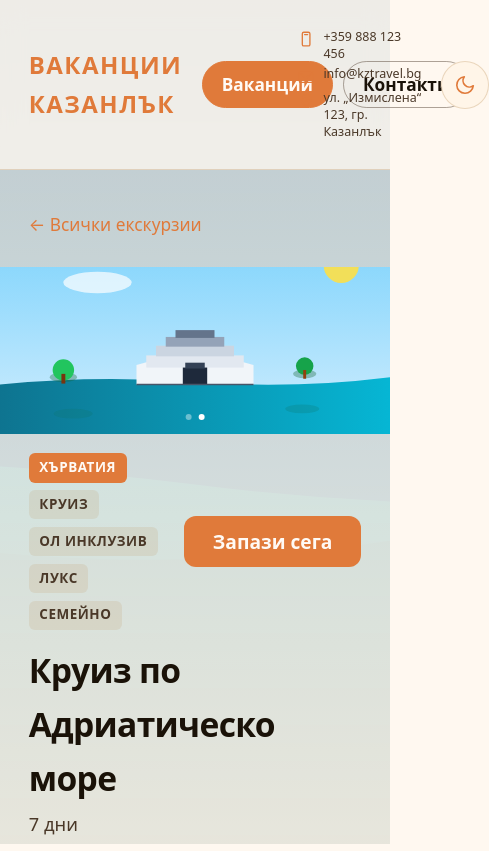
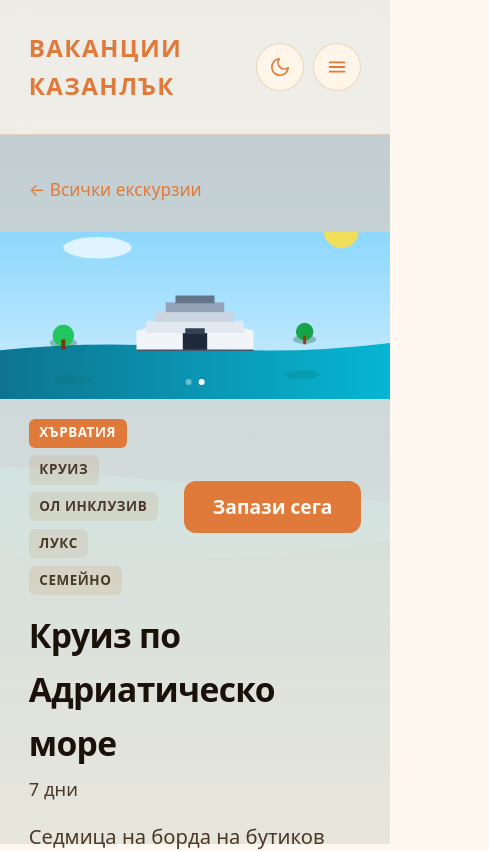
Before and after one commit to nedevski/kztravel, a React (Vite) app: page /trips/adriatic-cruise in a window 390 px wide. Shown: the top 851 px of the page, 489 px wide, since content can reach past the window. Built offline with nearby package versions, Linux system fonts and the light colour scheme.

Commit message:
navbar menu update

```diff
--- a/src/components/Layout.tsx
+++ b/src/components/Layout.tsx
@@ -1,15 +1,18 @@
-import { useEffect, type CSSProperties } from 'react'
+import { useEffect, useState, type CSSProperties } from 'react'
 import { Link, Outlet, useLocation } from 'react-router-dom'
 import { HeaderContact } from '@/components/HeaderContact'
 import { HeaderNav } from '@/components/HeaderNav'
 import { ThemeToggle } from '@/components/ThemeToggle'
 import { siteSettings } from '@/lib/loadData'
+import { ui } from '@/lib/strings'
 
 export function Layout() {
   const { pathname } = useLocation()
+  const [menuOpen, setMenuOpen] = useState(false)
 
   useEffect(() => {
     window.scrollTo(0, 0)
+    setMenuOpen(false)
   }, [pathname])
 
   useEffect(() => {
@@ -27,14 +30,42 @@ export function Layout() {
 
   return (
     <div className="site" style={bgStyle}>
-      <header className="site-header">
+      <header className={`site-header${menuOpen ? ' site-header--menu-open' : ''}`}>
         <Link to="/" className="site-header__brand">
           {siteSettings.title}
         </Link>
-        <HeaderNav />
-        <div className="site-header__end">
-          <HeaderContact />
+        <div className="site-header__actions">
           <ThemeToggle />
+          <button
+            type="button"
+            className="site-header__menu-toggle"
+            onClick={() => setMenuOpen((open) => !open)}
+            aria-expanded={menuOpen}
+            aria-controls="site-header-menu"
+            aria-label={menuOpen ? ui.closeMenu : ui.openMenu}
+          >
+            <svg className="site-header__menu-icon" viewBox="0 0 24 24" fill="none" aria-hidden="true">
+              {menuOpen ? (
+                <>
+                  <path d="M6 6l12 12" stroke="currentColor" strokeWidth="2" strokeLinecap="round" />
+                  <path d="M6 18L18 6" stroke="currentColor" strokeWidth="2" strokeLinecap="round" />
+                </>
+              ) : (
+                <>
+                  <path d="M4 7h16" stroke="currentColor" strokeWidth="2" strokeLinecap="round" />
+                  <path d="M4 12h16" stroke="currentColor" strokeWidth="2" strokeLinecap="round" />
+                  <path d="M4 17h16" stroke="currentColor" strokeWidth="2" strokeLinecap="round" />
+                </>
+              )}
+            </svg>
+          </button>
+        </div>
+        <div id="site-header-menu" className="site-header__menu">
+          <HeaderNav />
+          <div className="site-header__end">
+            <HeaderContact />
+            <ThemeToggle className="site-header__theme--desktop" />
+          </div>
         </div>
       </header>
       <main className="site-main">
--- a/src/components/ThemeToggle.tsx
+++ b/src/components/ThemeToggle.tsx
@@ -1,13 +1,13 @@
 import { ui } from '@/lib/strings'
 import { useTheme } from '@/lib/theme'
 
-export function ThemeToggle() {
+export function ThemeToggle({ className }: { className?: string }) {
   const { theme, toggleTheme } = useTheme()
 
   return (
     <button
       type="button"
-      className="theme-toggle"
+      className={className ? `theme-toggle ${className}` : 'theme-toggle'}
       onClick={toggleTheme}
       aria-label={theme === 'light' ? ui.switchToDark : ui.switchToLight}
       title={theme === 'light' ? ui.darkMode : ui.lightMode}
--- a/src/index.css
+++ b/src/index.css
@@ -253,6 +253,103 @@ a.site-header__contact-item:hover {
 .theme-toggle__icon {
   width: 1.15rem;
   height: 1.15rem;
+}
+
+.site-header__menu {
+  display: contents;
+}
+
+.site-header__actions {
+  display: none;
+}
+
+.site-header__menu-toggle {
+  display: none;
+}
+
+@media (max-width: 767px) {
+  .site-header {
+    grid-template-columns: 1fr auto;
+  }
+
+  .site-header__actions {
+    display: flex;
+    align-items: center;
+    gap: 0.5rem;
+  }
+
+  .site-header__theme--desktop {
+    display: none;
+  }
+
+  .site-header__menu-toggle {
+    display: flex;
+    align-items: center;
+    justify-content: center;
+    flex-shrink: 0;
+    width: 2.5rem;
+    height: 2.5rem;
+    padding: 0;
+    border: 1px solid var(--color-border);
+    border-radius: 50%;
+    background: var(--color-surface-solid);
+    color: var(--color-accent);
+    transition: color 0.2s, border-color 0.2s, background 0.2s;
+  }
+
+  .site-header__menu-toggle:hover {
+    color: var(--color-accent-hover);
+    border-color: var(--color-accent);
+  }
+
+  .site-header__menu-toggle:focus-visible {
+    outline: 2px solid var(--color-accent);
+    outline-offset: 2px;
+  }
+
+  .site-header__menu-icon {
+    width: 1.15rem;
+    height: 1.15rem;
+  }
+
+  .site-header__menu {
+    display: none;
+    grid-column: 1 / -1;
+    flex-direction: column;
+    align-items: stretch;
+    gap: 1rem;
+    padding-top: 1rem;
+    border-top: 1px solid var(--color-border);
+  }
+
+  .site-header--menu-open .site-header__menu {
+    display: flex;
+  }
+
+  .site-header__nav {
+    flex-direction: column;
+    align-items: stretch;
+  }
+
+  .site-header__nav-link {
+    justify-content: center;
+  }
+
+  .site-header__end {
+    flex-direction: column;
+    align-items: center;
+    gap: 0.75rem;
+  }
+
+  .site-header__contact {
+    align-items: center;
+    text-align: center;
+    font-size: 0.85rem;
+  }
+
+  .site-header__contact-item {
+    justify-content: center;
+  }
 }
 
 .site-main {
--- a/src/lib/strings.ts
+++ b/src/lib/strings.ts
@@ -60,4 +60,6 @@ export const ui = {
   mainNav: 'Основна навигация',
   navTrips: 'Ваканции',
   navContact: 'Контакти',
+  openMenu: 'Отвори меню',
+  closeMenu: 'Затвори меню',
 } as const
```
